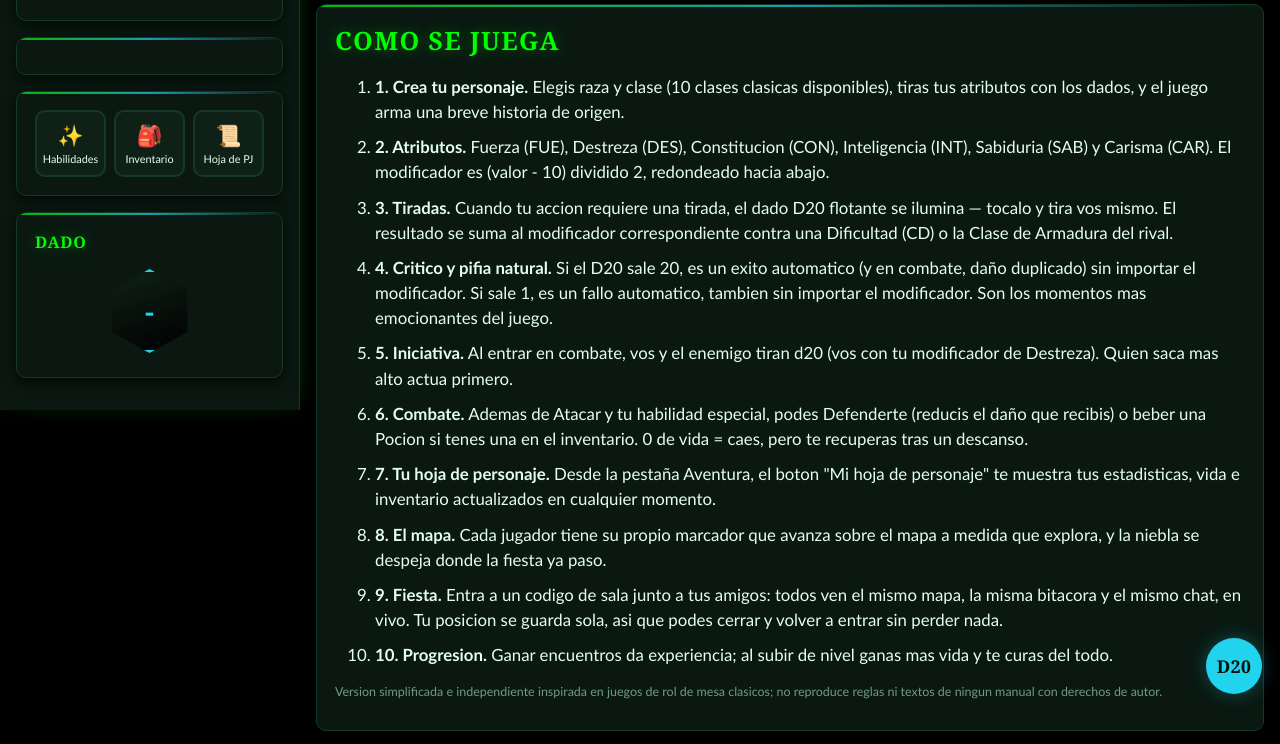
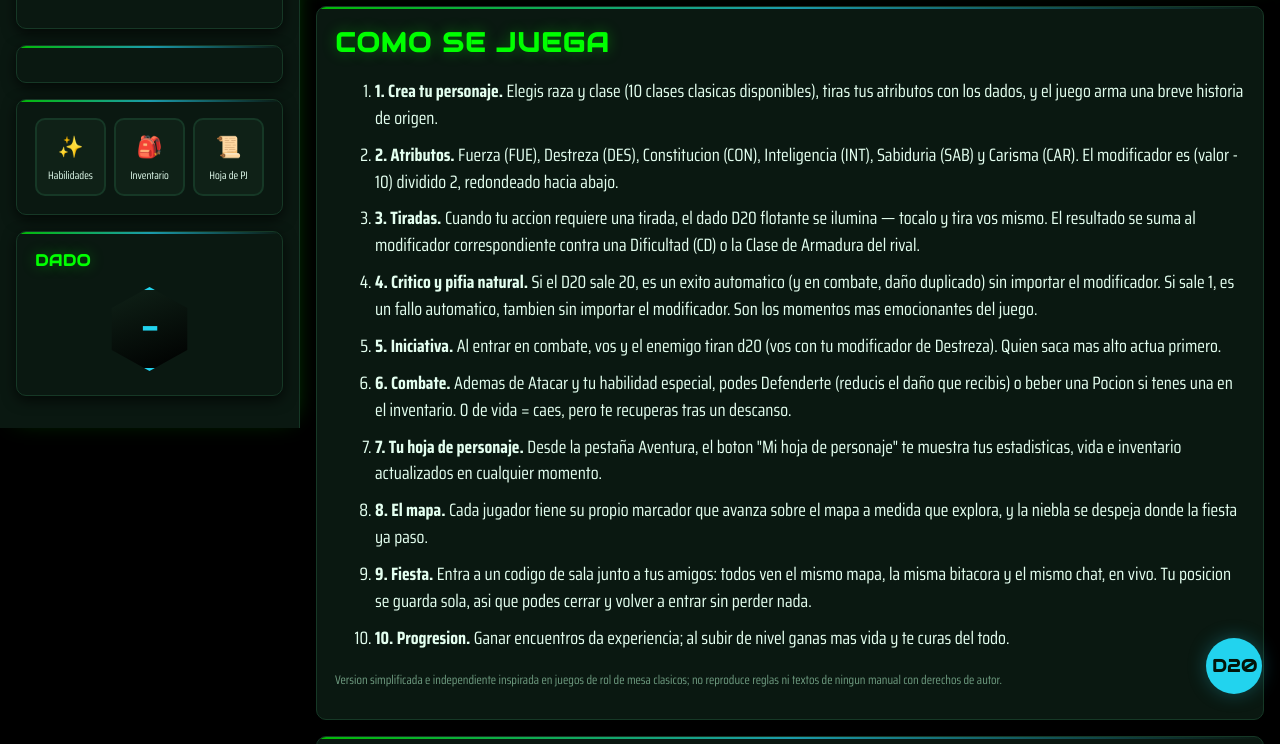
Before and after one commit to NormanCastro/NazhiCripta, a website: page public/index.html in a window 1280 px wide. Shown: the part 88-832 px from the top of the page. Drawn offline with nearby package versions, Linux system fonts and the light colour scheme; no server answers.

Commit message:
Add files via upload

```diff
--- a/public/index.html
+++ b/public/index.html
@@ -4,6 +4,9 @@
 <meta charset="UTF-8">
 <meta name="viewport" content="width=device-width, initial-scale=1.0">
 <title>Cripta de Nazhi — Multijugador en vivo</title>
+<link rel="preconnect" href="https://fonts.googleapis.com">
+<link rel="preconnect" href="https://fonts.gstatic.com" crossorigin>
+<link href="https://fonts.googleapis.com/css2?family=Audiowide&family=Saira+Condensed:wght@400;500;600;700&display=swap" rel="stylesheet">
 <link rel="stylesheet" href="/style.css">
 </head>
 <body>
--- a/public/style.css
+++ b/public/style.css
@@ -11,12 +11,12 @@
   --shadow:rgba(0,0,0,0.7);
   --glow-2:rgba(0,255,0,0.35);
   --glow-3:rgba(34,211,238,0.35);
-  --font-head:'Georgia','Palatino Linotype',serif;
-  --font-body:'Trebuchet MS','Segoe UI',sans-serif;
+  --font-head:'Audiowide','Segoe UI',sans-serif;
+  --font-body:'Saira Condensed','Segoe UI',sans-serif;
 }
 *{box-sizing:border-box;}
 body{
-  margin:0; color:var(--ink); font-family:var(--font-body); font-size:1.05rem;
+  margin:0; color:var(--ink); font-family:var(--font-body); font-size:1.12rem;
   min-height:100vh; padding-bottom:40px;
   background:var(--bg);
 }
```
